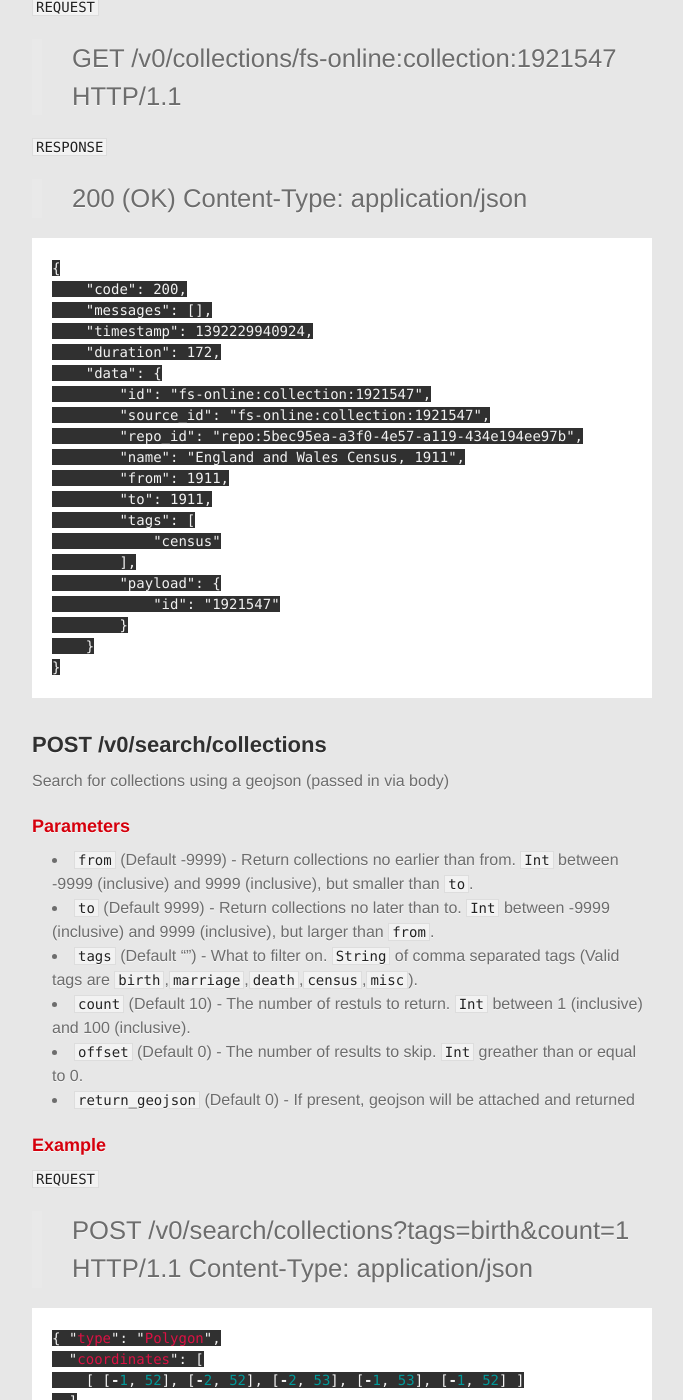
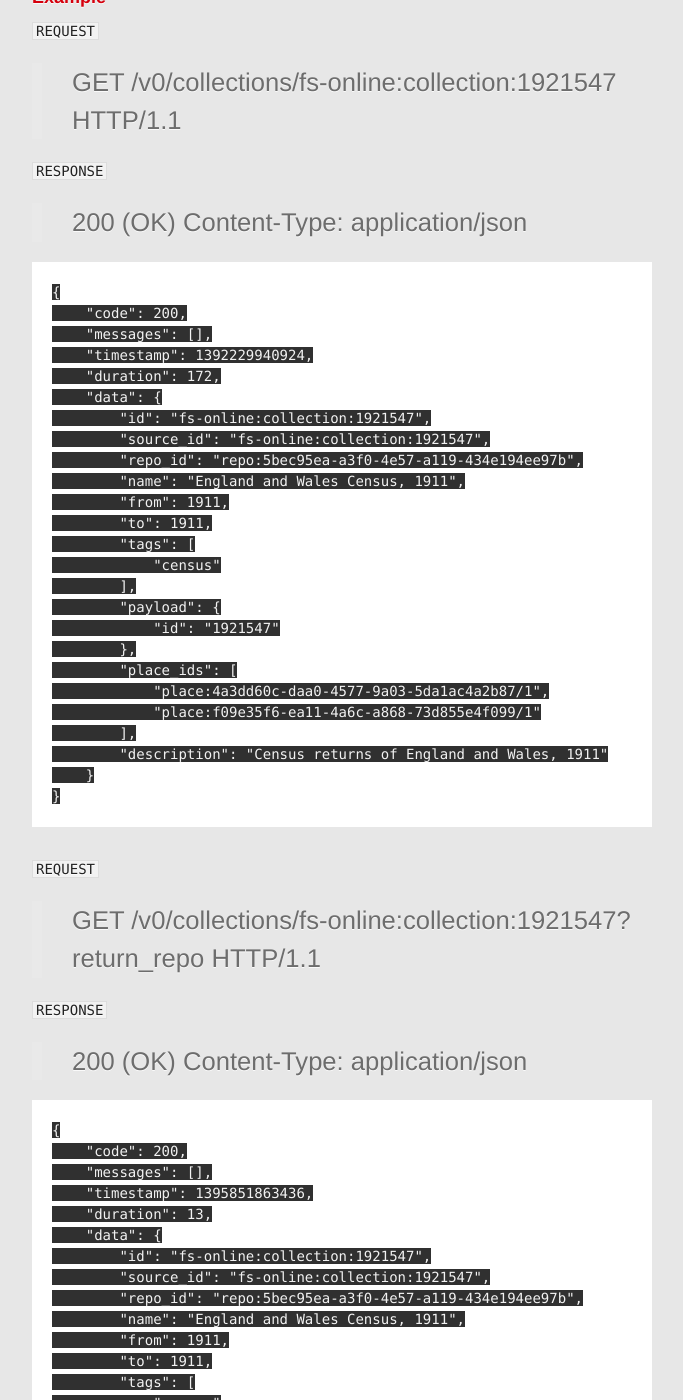
Before and after one commit to findarecord/findarecord.github.io, a Jekyll site: the page built from api/collections.md, in a window 1280 px wide and 1400 px high, scrolled down 446 px. Shown: the whole window, without its empty margins (298-981 px from the left). Built offline with Jekyll 4.4.1, drawn with Linux system fonts in a browser that asks for light colours; some web fonts are replaced; some of the changed text lies outside the part shown.

Commit message:
cleaned up documentation

`````diff
--- a/api/collections.md
+++ b/api/collections.md
@@ -11,7 +11,7 @@
 
 ### Parameters
 
-* `return_geojson` (Default 0) - If present, geojson will be attached and returned
+* `return_repo` (Default false) - If present, the repository information will be included
 
 ### Example
 
@@ -40,6 +40,64 @@
         ],
         "payload": {
             "id": "1921547"
+        },
+        "place_ids": [
+            "place:4a3dd60c-daa0-4577-9a03-5da1ac4a2b87/1",
+            "place:f09e35f6-ea11-4a6c-a868-73d855e4f099/1"
+        ],
+        "description": "Census returns of England and Wales, 1911"
+    }
+}
+````
+
+`REQUEST`
+> GET /v0/collections/fs-online:collection:1921547?return_repo HTTP/1.1
+
+`RESPONSE`
+> 200 (OK)
+> Content-Type: application/json
+
+````
+{
+    "code": 200,
+    "messages": [],
+    "timestamp": 1395851863436,
+    "duration": 13,
+    "data": {
+        "id": "fs-online:collection:1921547",
+        "source_id": "fs-online:collection:1921547",
+        "repo_id": "repo:5bec95ea-a3f0-4e57-a119-434e194ee97b",
+        "name": "England and Wales Census, 1911",
+        "from": 1911,
+        "to": 1911,
+        "tags": [
+            "census"
+        ],
+        "payload": {
+            "id": "1921547"
+        },
+        "place_ids": [
+            "place:4a3dd60c-daa0-4577-9a03-5da1ac4a2b87/1",
+            "place:f09e35f6-ea11-4a6c-a868-73d855e4f099/1"
+        ],
+        "description": "Census returns of England and Wales, 1911",
+        "url": "https://familysearch.org/search/collection/1921547",
+        "instructions": "Search this database online at <a target=\"_blank\" href=\"https://familysearch.org/search/collection/1921547\">familysearch.org</a>",
+        "repo": {
+            "name": "FamilySearch",
+            "free": true,
+            "online": true,
+            "coordinates": null,
+            "url": "https://familysearch.org/",
+            "description": "",
+            "url_template": "https://familysearch.org/search/collection/{{id}}",
+            "payload_template": "Search this database online at <a target=\"_blank\" href=\"https://familysearch.org/search/collection/{{id}}\">familysearch.org</a>",
+            "payload_descr": {
+                "id": "FS collection id"
+            },
+            "contact_info": {},
+            "sources": 1711,
+            "collections": 934
         }
     }
 }
@@ -55,7 +113,7 @@
 * `tags` (Default "") - What to filter on. `String` of comma separated tags (Valid tags are `birth`,`marriage`,`death`,`census`,`misc`).
 * `count` (Default 10) - The number of restuls to return. `Int` between 1 (inclusive) and 100 (inclusive).
 * `offset` (Default 0) - The number of results to skip. `Int` greather than or equal to 0.
-* `return_geojson` (Default 0) - If present, geojson will be attached and returned
+* `return_repos` (Default false) - If present, repository information will be returned as well
 
 ### Example
 
@@ -79,31 +137,33 @@
 {
     "code": 200,
     "messages": [],
-    "timestamp": 1392232887299,
-    "duration": 847,
+    "timestamp": 1395852643899,
+    "duration": 2548,
     "data": [
         {
-            "id": "fs-online:collection:1911752",
-            "source_id": "fs-online:collection:1911752",
+            "id": "fs-online:collection:1473014",
+            "source_id": "fs-online:collection:1473014",
             "repo_id": "repo:5bec95ea-a3f0-4e57-a119-434e194ee97b",
-            "name": "England, Derbyshire, Church of England Parish Registers, 1538-1910",
+            "name": "England Births and Christenings, 1538-1975",
             "from": 1538,
-            "to": 1910,
+            "to": 1975,
             "tags": [
-                "birth",
-                "marriage",
-                "death"
+                "birth"
             ],
             "payload": {
-                "id": "1911752"
-            }
+                "id": "1473014"
+            },
+            "place_ids": [
+                "place:4a3dd60c-daa0-4577-9a03-5da1ac4a2b87/1"
+            ],
+            "description": "Index to selected England births and christenings.  Only a few localities are included and the time period varies by locality.  Due to privacy laws, recent records may not be displayed.  The year range represents most of the records. A few records may be earlier or later.  "
         }
     ]
 }
 ````
 
 `REQUEST`
-> POST /v0/search/collections?tags=birth&count=1&return_geojson HTTP/1.1
+> POST /v0/search/collections?tags=birth&count=1&return_repos HTTP/1.1
 > Content-Type: application/json
 
 ````javascript
@@ -122,27 +182,43 @@
 {
     "code": 200,
     "messages": [],
-    "timestamp": 1392232887299,
-    "duration": 847,
+    "timestamp": 1395852827176,
+    "duration": 2615,
     "data": [
         {
-            "id": "fs-online:collection:1911752",
-            "source_id": "fs-online:collection:1911752",
+            "id": "fs-online:collection:1473014",
+            "source_id": "fs-online:collection:1473014",
             "repo_id": "repo:5bec95ea-a3f0-4e57-a119-434e194ee97b",
-            "name": "England, Derbyshire, Church of England Parish Registers, 1538-1910",
+            "name": "England Births and Christenings, 1538-1975",
             "from": 1538,
-            "to": 1910,
+            "to": 1975,
             "tags": [
-                "birth",
-                "marriage",
-                "death"
+                "birth"
             ],
             "payload": {
-                "id": "1911752"
+                "id": "1473014"
             },
-            "geojson":{
-                "type":"Polygon",
-                "coordinates":[]
+            "place_ids": [
+                "place:4a3dd60c-daa0-4577-9a03-5da1ac4a2b87/1"
+            ],
+            "description": "Index to selected England births and christenings.  Only a few localities are included and the time period varies by locality.  Due to privacy laws, recent records may not be displayed.  The year range represents most of the records. A few records may be earlier or later.  ",
+            "url": "https://familysearch.org/search/collection/1473014",
+            "instructions": "Search this database online at <a target=\"_blank\" href=\"https://familysearch.org/search/collection/1473014\">familysearch.org</a>",
+            "repo": {
+                "name": "FamilySearch",
+                "free": true,
+                "online": true,
+                "coordinates": null,
+                "url": "https://familysearch.org/",
+                "description": "",
+                "url_template": "https://familysearch.org/search/collection/{{id}}",
+                "payload_template": "Search this database online at <a target=\"_blank\" href=\"https://familysearch.org/search/collection/{{id}}\">familysearch.org</a>",
+                "payload_descr": {
+                    "id": "FS collection id"
+                },
+                "contact_info": {},
+                "sources": 1711,
+                "collections": 934
             }
         }
     ]
`````
Also changed, not shown: api/entries.md (+43 -43 lines), api/repositories.md (+7 -4 lines).
